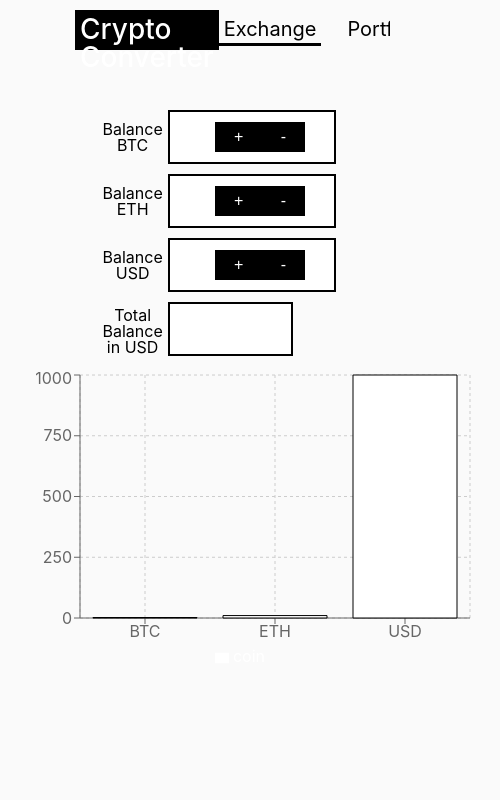
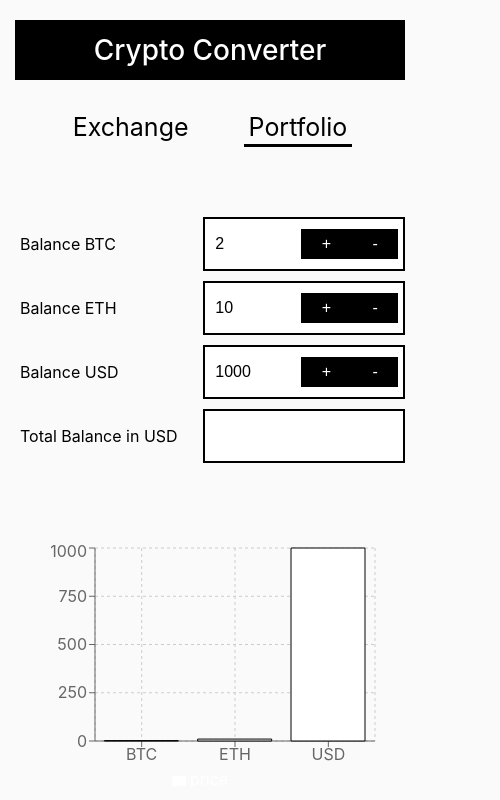
Before and after one commit to dangerb3/cryptocurrency-converter, a React (Create React App) app: page /portfolio in a window 390 px wide. Shown: the top 800 px of the page, 500 px wide, since content can reach past the window. Built offline with nearby package versions, Linux system fonts and the light colour scheme; no server answers.

Commit message:
Added responsive layout, bug fixes

```diff
--- a/src/App.jsx
+++ b/src/App.jsx
@@ -4,8 +4,6 @@ import { Header } from "./components/Header";
 function App() {
   return (
     <div className="App">
-      <Header />
-
       {/* <footer className="footer">footer</footer> */}
     </div>
   );
--- a/src/App.scss
+++ b/src/App.scss
@@ -64,7 +64,8 @@ body {
   width: 100%;
   display: flex;
   justify-content: space-between;
-  margin-bottom: 50px;
+  margin-bottom: 20px;
+  margin-top: 20px;
 
   &__logo {
     font-size: 28px;
@@ -75,15 +76,28 @@ body {
     color: white;
     background-color: black;
     margin-left: 50px;
+    white-space: nowrap;
+    width: 240px;
+    text-align: center;
   }
+
   &__nav {
     display: flex;
     align-items: center;
+    margin-right: 50px;
   }
+
   &__nav ul {
-    margin-right: 100px;
     display: flex;
     flex-direction: row;
+  }
+  &__link {
+    display: inline-block;
+    position: relative;
+    z-index: 1;
+    padding: 0.5em;
+    margin: -0.5em;
+    cursor: pointer;
   }
 }
 
@@ -94,12 +108,19 @@ body {
     padding: 5px;
     transition: all 0.2s;
   }
+  &__item a {
+    display: inline-block;
+    position: relative;
+    z-index: 1;
+    padding: 0.5em;
+    margin: -0.5em;
+  }
+
   &__item:hover {
     color: white;
     background-color: black;
   }
   &__item_active {
-    // text-decoration: underline;
     border-bottom: 3px solid black;
     padding-bottom: 4px;
   }
@@ -112,12 +133,66 @@ body {
   }
 }
 
+// Media-queries
+.header {
+  @media (max-width: 524px) {
+    &__logo {
+      margin: auto;
+      height: 60px;
+      display: flex;
+      width: 100%;
+      align-items: center;
+    }
+  }
+  @media (max-width: 524px) {
+    &__nav {
+      width: 100%;
+      justify-content: center;
+      margin: 30px 0 0 0;
+    }
+  }
+  @media (max-width: 524px) {
+    &__link {
+      padding: 5px 5px;
+      margin: auto;
+    }
+  }
+}
+
+@media (max-width: 524px) {
+  .header {
+    flex-direction: column;
+  }
+}
+
+.menu {
+  @media (max-width: 524px) {
+    &__item a {
+      font-size: 25px;
+    }
+  }
+
+  @media (max-width: 524px) {
+    &__item:not(:last-child) {
+      margin: 0px 50px 0px 0px;
+    }
+  }
+}
+
 /* ---Exchange------------------------------------------------ */
 
 .page {
+  width: 100%;
+  margin-bottom: 20px;
+  margin-top: 20px;
+  margin: auto;
   &__main-block {
+    width: 100%;
+    margin-top: 100px;
+    margin-bottom: 50px;
   }
 }
+
 .main-block {
   &__body {
     display: flex;
@@ -137,34 +212,41 @@ body {
     border: 2px solid black;
     background-color: white;
   }
+
   &__currencies img {
     width: 35px;
     height: 35px;
     margin: 10px;
   }
+
   &__currencies select {
     height: inherit;
     font-size: inherit;
+    outline: none;
   }
 
   &__chart {
     margin: auto;
-    width: 800px;
-    height: 500px;
+    margin-top: 100px;
+    width: 100%;
+    height: 300px;
   }
 }
+
 .currencies {
   &__from {
     height: inherit;
     font-size: inherit;
     width: 100%;
     padding: 5px;
+    outline: none;
   }
   &__to {
     font-size: inherit;
     height: inherit;
     width: 100%;
     padding: 5px;
+    outline: none;
   }
   &__button {
     height: inherit;
@@ -189,6 +271,52 @@ body {
   background-color: white;
 }
 
+// Media-queries
+.page {
+  @media (max-width: 524px) {
+    &__main-block {
+      margin-top: 70px;
+      margin-bottom: 70px;
+    }
+  }
+}
+
+.main-block {
+  @media (max-width: 950px) {
+    &__currencies {
+      width: 70vw;
+    }
+  }
+  @media (max-width: 767px) {
+    &__currencies {
+      width: 90vw;
+    }
+  }
+  @media (max-width: 524px) {
+    &__currencies {
+      width: 100vw;
+    }
+  }
+  @media (max-width: 524px) {
+    &__currencies img {
+      width: 20px;
+      height: 20px;
+      margin: 0;
+    }
+  }
+  @media (max-width: 524px) {
+    &__chart {
+      margin-top: 70px;
+    }
+  }
+}
+
+@media (max-width: 524px) {
+  .button {
+    padding: 5px 7px;
+  }
+}
+
 /* ---Portfolio------------------------------------------------ */
 
 .page {
@@ -196,6 +324,9 @@ body {
     display: flex;
     justify-content: center;
     flex-direction: column;
+    width: 100%;
+    margin-top: 70px;
+    margin-bottom: 50px;
   }
 }
 .portfolio-block {
@@ -215,7 +346,7 @@ body {
     display: flex;
     text-align: center;
     align-items: center;
-    justify-content: center;
+    justify-content: left;
   }
   &__currencies {
     display: flex;
@@ -234,6 +365,7 @@ body {
     font-size: inherit;
     width: 100%;
     padding: 5px;
+    outline: none;
   }
 
   &__currencies img {
@@ -244,6 +376,9 @@ body {
 
   &__chart {
     margin: auto;
+    margin-top: 70px;
+    width: 70%;
+    height: 250px;
   }
   &__change {
     display: flex;
@@ -256,17 +391,91 @@ body {
   }
 }
 
-.button {
+.button-amount {
   font-size: inherit;
   cursor: pointer;
   background-color: #000000;
-  border: #000000;
+  border-left: 2px solid black;
+  border-right: 1px solid black;
   padding: 0.35em 1.2em;
   text-decoration: none;
   color: #ffffff;
   text-align: center;
   transition: all 0.2s;
 }
+.button-amount:hover {
+  color: #000000;
+  background-color: white;
+}
+
+// Media-queries
+.page {
+  @media (max-width: 524px) {
+    &__portfolio-block {
+      margin-top: 70px;
+      margin-bottom: 70px;
+    }
+  }
+}
+
+.portfolio-block {
+  @media (max-width: 950px) {
+    &__body {
+      width: 60vw;
+    }
+  }
+  @media (max-width: 767px) {
+    &__body {
+      width: 80vw;
+    }
+  }
+  @media (max-width: 524px) {
+    &__body {
+      width: 100vw;
+    }
+  }
+  // @media (max-width: 950px) {
+  //   &__currencies {
+  //     width: 70vw;
+  //   }
+  // }
+
+  // @media (max-width: 524px) {
+  //   &__currencies {
+  //     width: 100vw;
+  //   }
+  // }
+  @media (max-width: 457px) {
+    &__currencies {
+      padding: 0px 5px;
+    }
+  }
+  @media (max-width: 524px) {
+    &__currencies img {
+      width: 20px;
+      height: 20px;
+      margin: 0;
+    }
+  }
+
+  @media (max-width: 767px) {
+    &__chart {
+      width: 90%;
+    }
+  }
+  @media (max-width: 524px) {
+    &__chart {
+      margin-top: 70px;
+      width: 100%;
+    }
+  }
+}
+
+// @media (max-width: 850px) {
+//   .button-amount {
+//     padding: 0.2em 0.5em;
+//   }
+// }
 
 .footer {
   margin-top: 200px;
--- a/src/components/ExchangeChart.jsx
+++ b/src/components/ExchangeChart.jsx
@@ -37,33 +37,15 @@ export default function Chart() {
     );
   };
 
-  const parseChartData = () => {
-    // const parsedData = chartData.map((element) => ({
-    //   name: element[0],
-    //   coin: element[1],
-    // }));
-    // console.log("ddd", parsedData);
-    setChartData(
-      chartData.map((element) => ({
-        name: parseTimestamp(element[0]),
-        Price: element[1],
-      }))
-    );
-    console.log("chart", chartData);
-  };
-
-  // getData();
-  console.log("render");
-  if (!isLoading) parseChartData();
-  console.log(isLoading);
-  useEffect(() => {}, []);
+  useEffect(() => {
+    getData();
+  }, [fromCurrency, toCurrency]);
 
   return (
-    <div className="main-block__chart">
-      {/* <button onClick={() => parseChartData()}>He</button> */}
-      {isLoading ? (
+    <div className="main-block__chart _container">
+      {/* {isLoading ? (
         "loading"
-      ) : (
+      ) : ( */}
       <ResponsiveContainer>
         <LineChart
           width={1000}
@@ -81,15 +63,10 @@ export default function Chart() {
           <YAxis />
           <Tooltip />
           <Legend />
-            <Line
-              type="monotone"
-              dataKey="Price"
-              stroke="#000000"
-              //   activeDot={{ r: 8 }}
-            />
+          <Line type="monotone" dataKey="Price" stroke="#000000" />
         </LineChart>
       </ResponsiveContainer>
-      )}
+      {/* )} */}
     </div>
   );
 }
--- a/src/components/Header.jsx
+++ b/src/components/Header.jsx
@@ -1,18 +1,44 @@
 import React from "react";
-import { useNavigate } from "react-router-dom";
+import { useNavigate, useLocation } from "react-router-dom";
+import { useDispatch, useSelector } from "react-redux";
+import { useState, useEffect } from "react";
 
 export const Header = () => {
+  const chartData = useSelector((state) => state.exchange.chartData);
+  const dispatch = useDispatch();
+  const location = useLocation();
+
   const navigate = useNavigate();
+
+  const [exchangeLinkClass, setExchangeLinkClass] = useState(
+    "menu__item menu__item_active"
+  );
+  const [portfolioLinkClass, setPortfolioLinkClass] = useState("menu__item");
+
+  useEffect(() => {
+    if (location.pathname === "/exchange") {
+      setExchangeLinkClass("menu__item menu__item_active");
+      setPortfolioLinkClass("menu__item");
+    } else {
+      setExchangeLinkClass("menu__item");
+      setPortfolioLinkClass("menu__item menu__item_active");
+    }
+  }, [location]);
 
   return (
     <header className="header _container">
       <div className="header__logo">
-        Crypto Converter
-        {/* Do as link */}
+        <a
+          role="button"
+          onClick={() => navigate("/exchange")}
+          className="header__link"
+        >
+          Crypto Converter
+        </a>{" "}
       </div>
       <nav className="header__nav">
         <ul className="menu__list">
-          <li className="menu__item menu__item_active">
+          <li className={exchangeLinkClass}>
             <a
               role="button"
               onClick={() => navigate("/exchange")}
@@ -21,7 +47,7 @@ export const Header = () => {
               Exchange
             </a>
           </li>
-          <li className="menu__item">
+          <li className={portfolioLinkClass}>
             <a
               role="button"
               onClick={() => navigate("/portfolio")}
--- a/src/components/Portfolio.jsx
+++ b/src/components/Portfolio.jsx
@@ -65,7 +65,7 @@ export const Portfolio = () => {
           />
           <div className="portfolio-block__change">
             <button
-              className="currencies__button button"
+              className="button-amount button"
               onClick={() => {
                 setBtcBalance(Number(btcRef.current.value));
               }}
@@ -73,7 +73,7 @@ export const Portfolio = () => {
               +
             </button>
             <button
-              className="currencies__button button"
+              className="button-amount button"
               onClick={() => {
                 setBtcBalance(-Number(btcRef.current.value));
               }}
@@ -95,7 +95,7 @@ export const Portfolio = () => {
           />
           <div className="portfolio-block__change">
             <button
-              className="currencies__button button"
+              className="button-amount button"
               onClick={() => {
                 setEthBalance(Number(ethRef.current.value));
               }}
@@ -103,7 +103,7 @@ export const Portfolio = () => {
               +
             </button>
             <button
-              className="currencies__button button"
+              className="button-amount button"
               onClick={() => {
                 setEthBalance(-Number(ethRef.current.value));
               }}
@@ -125,7 +125,7 @@ export const Portfolio = () => {
           />
           <div className="portfolio-block__change">
             <button
-              className="currencies__button button"
+              className="button-amount button"
               onClick={() => {
                 setUsdBalance(Number(usdRef.current.value));
               }}
@@ -133,7 +133,7 @@ export const Portfolio = () => {
               +
             </button>
             <button
-              className="currencies__button button"
+              className="button-amount button"
               onClick={() => {
                 setUsdBalance(-Number(usdRef.current.value));
               }}
@@ -147,6 +147,7 @@ export const Portfolio = () => {
         <h1 className="portfolio-block__text">Total Balance in USD</h1>
         <div className="portfolio-block__currencies">
           <input
+            readOnly="readonly"
             ref={totalRef}
             type="number"
             //   value={usdBalance}
@@ -155,7 +156,6 @@ export const Portfolio = () => {
           />
         </div>
       </div>
-      <div className="portfolio-block__chart"></div>
     </div>
   );
 };
--- a/src/components/PortfolioChart.jsx
+++ b/src/components/PortfolioChart.jsx
@@ -20,23 +20,22 @@ import {
 
 export default function Chart() {
   const btcBalance = useSelector((state) => state.portfolio.btc);
-
   const ethBalance = useSelector((state) => state.portfolio.eth);
-
   const usdBalance = useSelector((state) => state.portfolio.usd);
 
   const chartData = [
-    { name: "BTC", coin: btcBalance },
-    { name: "ETH", coin: ethBalance },
-    { name: "USD", coin: usdBalance },
+    { name: "BTC", price: btcBalance },
+    { name: "ETH", price: ethBalance },
+    { name: "USD", price: usdBalance },
   ];
 
   useEffect(() => {}, [btcBalance, ethBalance, usdBalance]);
 
   return (
-    <div>
+    <div className="portfolio-block__chart _container">
+      <ResponsiveContainer>
         <BarChart
-        width={500}
+          width={1000}
           height={300}
           data={chartData}
           margin={{
@@ -51,8 +50,9 @@ export default function Chart() {
           <YAxis />
           <Tooltip />
           <Legend />
-        <Bar fill="white" type="monotone" dataKey="coin" stroke="#000000" />
+          <Bar fill="white" type="monotone" dataKey="price" stroke="#000000" />
         </BarChart>
+      </ResponsiveContainer>
     </div>
   );
 }
--- a/src/index.js
+++ b/src/index.js
@@ -6,12 +6,13 @@ import App from "./App";
 import { store } from "./store";
 import { Provider } from "react-redux";
 import { PublicRouter } from "./router/routes";
+import { Header } from "./components/Header";
 
 const root = ReactDOM.createRoot(document.getElementById("root"));
 root.render(
   <Provider store={store}>
     <BrowserRouter>
-      <App />
+      <Header />
       <PublicRouter />
     </BrowserRouter>
   </Provider>
--- a/src/store/portfolioReducer.js
+++ b/src/store/portfolioReducer.js
@@ -2,7 +2,6 @@ const defaultState = {
   btc: 2,
   eth: 10,
   usd: 1000,
-  total: 0,
 };
 
 export const portfolioReducer = (state = defaultState, action) => {
@@ -13,14 +12,13 @@ export const portfolioReducer = (state = defaultState, action) => {
       return { ...state, eth: action.payload + state.eth };
     case "USD_CHANGE":
       return { ...state, usd: action.payload + state.usd };
-    case "TOTAL_CHANGE":
-      return { ...state, total: action.payload };
+
     default:
       return state;
   }
 };
 
-export const setTotalAction = (payload) => ({ type: "TOTAL_CHANGE", payload });
+// export const setTotalAction = (payload) => ({ type: "TOTAL_CHANGE", payload });
 // export const setChartAction = (payload) => ({
 //   type: "SET_CHART-DATA",
 //   payload,
```
Also changed, not shown: src/api/requests.js (+10 -3 lines), src/components/Exchange.jsx (+18 -15 lines), src/store/commonReducer.js (added, +15 -0 lines), src/store/exchangeReducer.js (+19 -2 lines). Lines whose indentation alone changed are shown as unchanged.
